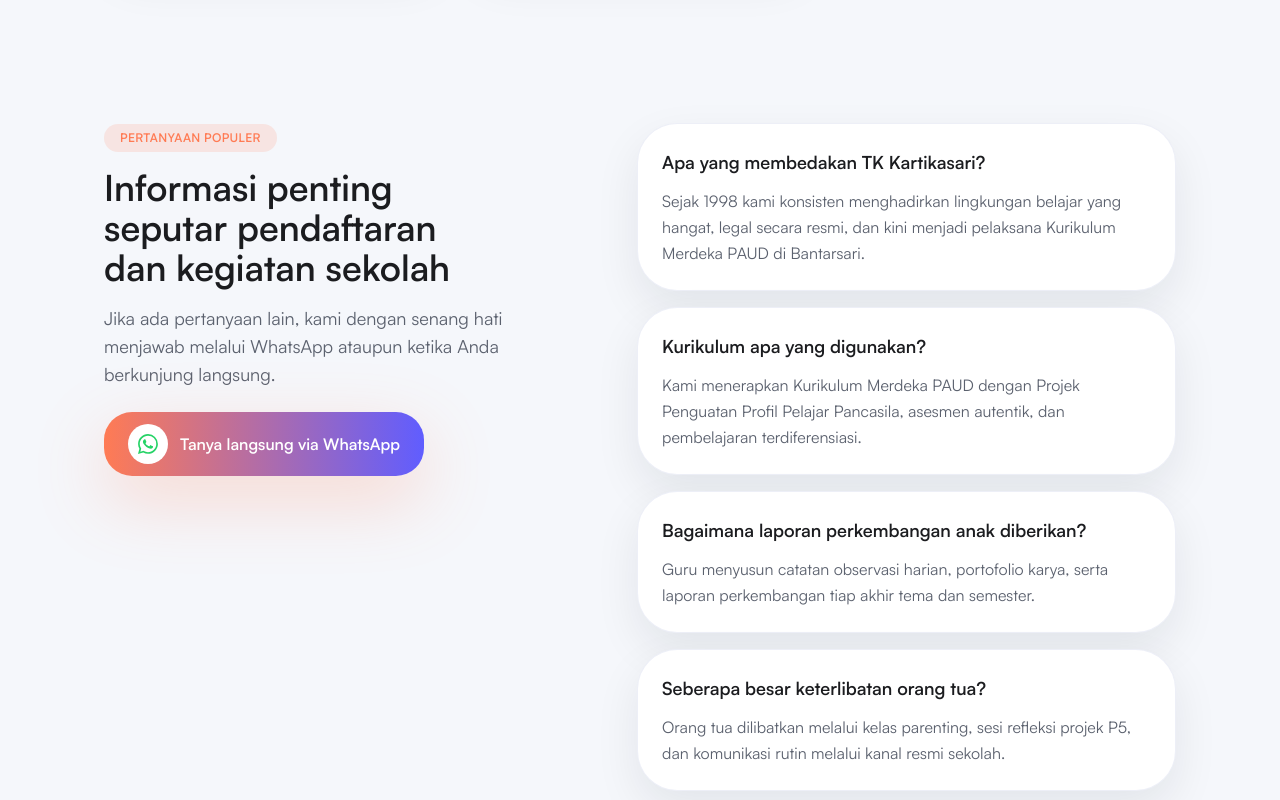
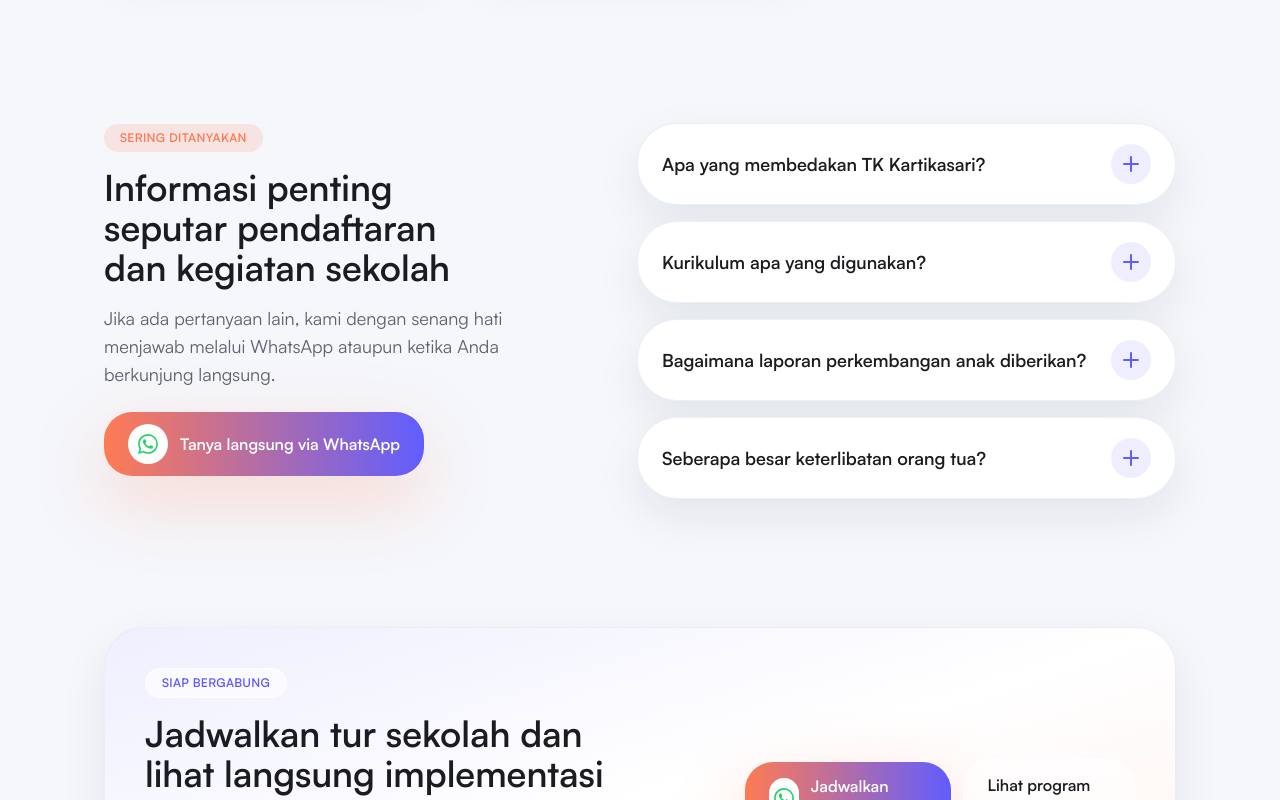
Before and after one commit to jwrfree/tk-kartikasari, a Next.js app in the folder tk-kartikasari/: page / in a window 1280 px wide. Shown: the part 6520-7320 px from the top of the page. Built offline with nearby package versions, Linux system fonts and the light colour scheme.

Commit message:
Add animated FAQ accordion

```diff
--- a/tk-kartikasari/app/ppdb/page.tsx
+++ b/tk-kartikasari/app/ppdb/page.tsx
@@ -56,7 +56,7 @@ export default function Page() {
 
       <PageSection padding="tight">
         <div className="card space-y-5 p-7">
-          <h2 className="text-3xl font-semibold">FAQ Pendaftaran</h2>
+          <h2 className="text-3xl font-semibold">Sering Ditanyakan</h2>
           <div className="space-y-3">
             {ppdbFaqs.map((item) => (
               <details key={item.question} className="group rounded-2xl border border-border/70 bg-white p-5">
--- /dev/null
+++ b/tk-kartikasari/components/FaqAccordion.tsx
@@ -0,0 +1,115 @@
+"use client";
+
+import { useId, useState } from "react";
+import { AnimatePresence, motion } from "framer-motion";
+
+export type FaqItem = {
+  question: string;
+  answer: string;
+};
+
+type FaqAccordionProps = {
+  items: FaqItem[];
+  className?: string;
+  revealOnView?: boolean;
+  itemDelay?: number;
+  initialOpenIndex?: number | null;
+};
+
+export default function FaqAccordion({
+  items,
+  className,
+  revealOnView = false,
+  itemDelay = 0.08,
+  initialOpenIndex = null,
+}: FaqAccordionProps) {
+  const baseId = useId();
+  const [openIndex, setOpenIndex] = useState<number | null>(() => {
+    if (
+      typeof initialOpenIndex === "number" &&
+      initialOpenIndex >= 0 &&
+      initialOpenIndex < items.length
+    ) {
+      return initialOpenIndex;
+    }
+    return null;
+  });
+
+  const toggleIndex = (index: number) => {
+    setOpenIndex((current) => (current === index ? null : index));
+  };
+
+  const containerClassName = className ?? "space-y-4";
+
+  return (
+    <div className={containerClassName}>
+      {items.map((item, index) => {
+        const isOpen = openIndex === index;
+        const contentId = `${baseId}-${index}`;
+
+        return (
+          <motion.div
+            key={item.question}
+            initial={revealOnView ? { opacity: 0, y: 40 } : false}
+            whileInView={revealOnView ? { opacity: 1, y: 0 } : undefined}
+            viewport={revealOnView ? { once: true, amount: 0.3 } : undefined}
+            transition={{
+              duration: 0.55,
+              delay: revealOnView ? index * itemDelay : undefined,
+            }}
+            className={`card overflow-hidden border-white/70 bg-white/70 text-left shadow-soft backdrop-blur-xl backdrop-saturate-150 transition-colors duration-200 ${
+              isOpen ? "border-secondary/60 bg-white" : ""
+            }`}
+          >
+            <button
+              type="button"
+              onClick={() => toggleIndex(index)}
+              aria-expanded={isOpen}
+              aria-controls={contentId}
+              className="flex w-full items-center gap-4 px-6 py-5 text-left focus-visible:outline-none focus-visible:ring-2 focus-visible:ring-primary/40"
+            >
+              <span className="flex-1 text-lg font-semibold text-text">{item.question}</span>
+              <span className="relative inline-flex h-10 w-10 flex-none items-center justify-center rounded-full bg-secondary/10 text-secondary">
+                <span className="absolute h-0.5 w-4 rounded bg-current" aria-hidden />
+                <motion.span
+                  aria-hidden
+                  className="absolute h-4 w-0.5 rounded bg-current"
+                  animate={{ scaleY: isOpen ? 0 : 1 }}
+                  transition={{ duration: 0.2, ease: "easeOut" }}
+                  style={{ originY: 0.5 }}
+                />
+              </span>
+            </button>
+            <AnimatePresence initial={false}>
+              {isOpen ? (
+                <motion.div
+                  key="content"
+                  id={contentId}
+                  initial="collapsed"
+                  animate="open"
+                  exit="collapsed"
+                  variants={{
+                    open: { height: "auto", opacity: 1 },
+                    collapsed: { height: 0, opacity: 0 },
+                  }}
+                  transition={{ duration: 0.28, ease: [0.4, 0, 0.2, 1] }}
+                  className="px-6"
+                >
+                  <motion.p
+                    initial={{ opacity: 0, y: -8 }}
+                    animate={{ opacity: 1, y: 0 }}
+                    exit={{ opacity: 0, y: -8 }}
+                    transition={{ duration: 0.2, ease: "easeOut" }}
+                    className="pb-6 text-base leading-relaxed text-text-muted"
+                  >
+                    {item.answer}
+                  </motion.p>
+                </motion.div>
+              ) : null}
+            </AnimatePresence>
+          </motion.div>
+        );
+      })}
+    </div>
+  );
+}
--- a/tk-kartikasari/components/home/HomePageContent.tsx
+++ b/tk-kartikasari/components/home/HomePageContent.tsx
@@ -1,5 +1,6 @@
 "use client";
 
+import FaqAccordion from "@/components/FaqAccordion";
 import CTAButton from "@/components/CTAButton";
 import TestimonialList from "@/components/TestimonialList";
 import PageSection from "@/components/layout/PageSection";
@@ -445,27 +446,13 @@ export default function HomePageContent({
             className="space-y-6"
           >
             <SectionHeader
-              eyebrow="Pertanyaan populer"
+              eyebrow="Sering ditanyakan"
               title="Informasi penting seputar pendaftaran dan kegiatan sekolah"
               description="Jika ada pertanyaan lain, kami dengan senang hati menjawab melalui WhatsApp ataupun ketika Anda berkunjung langsung."
             />
             <CTAButton config={faqCta} className="w-full sm:w-auto" />
           </m.div>
-          <div className="space-y-4">
-            {faqs.map((faq, index) => (
-              <m.div
-                key={faq.question}
-                initial={{ opacity: 0, y: 40 }}
-                whileInView={{ opacity: 1, y: 0 }}
-                viewport={{ once: true, amount: 0.3 }}
-                transition={{ duration: 0.55, delay: index * 0.08 }}
-                className="card border-white/70 bg-white/70 p-6 text-left shadow-soft backdrop-blur-xl backdrop-saturate-150"
-              >
-                <p className="text-lg font-semibold text-text">{faq.question}</p>
-                <p className="mt-3 text-base leading-relaxed text-text-muted">{faq.answer}</p>
-              </m.div>
-            ))}
-          </div>
+          <FaqAccordion items={faqs} revealOnView className="space-y-4" />
         </PageSection>
 
         <PageSection className="relative pb-36" padding="tight">
```
